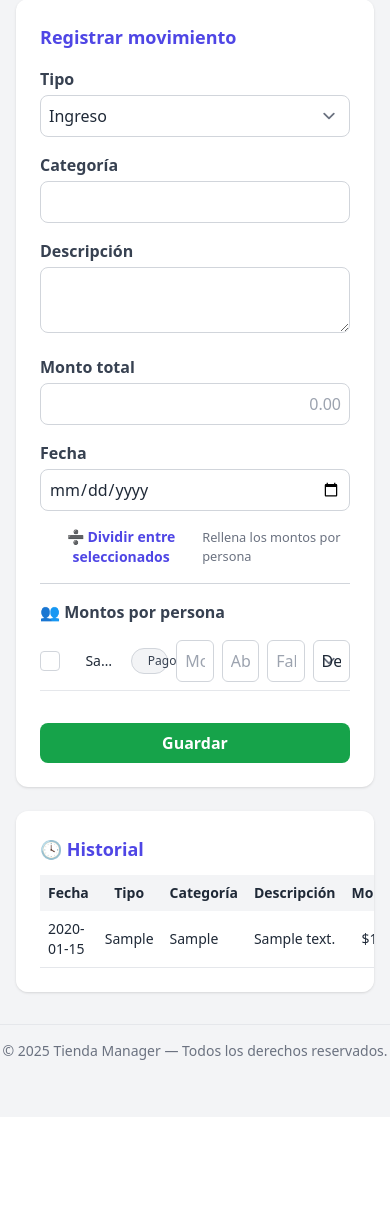
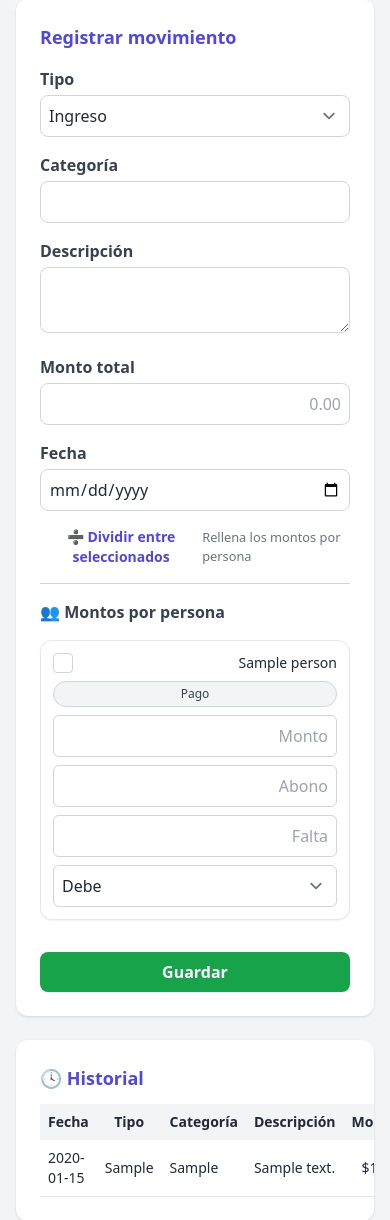
Before and after one commit to StevenUCh/StoreManager, a Flask app: page /movimientos in a window 390 px wide. Shown: the part 146-1366 px from the top of the page. Before the commit the page ends 1206 px from the top, so only its background shows below. Run offline with Flask 3, Linux system fonts and the light colour scheme; a user stored in the database is signed in; tables that the repository leaves empty hold one stand-in row (values such as "Sample post"); some libraries are stand-ins or nearby versions.

Commit message:
Adjust person form to responsive

```diff
--- a/templates/movimientos.html
+++ b/templates/movimientos.html
@@ -54,50 +54,54 @@
         {% if persons %}
           <div class="grid grid-cols-1 gap-4">
             {% for p in persons %}
-            <div class="grid grid-cols-7 gap-2 items-center border-b border-gray-200 dark:border-gray-700 pb-2"
+            <div class="grid grid-cols-1 sm:grid-cols-7 gap-2 items-center border border-gray-200 dark:border-gray-700 rounded-xl p-3 bg-white dark:bg-gray-900 shadow-sm transition-all hover:shadow-md"
                 data-person-id="{{ p.id }}">
 
-              <!-- Checkbox para dividir entre seleccionados (mantén sr-only si quieres ocultarlo) -->
+              <!-- Checkbox para dividir -->
+              <div class="flex items-center justify-between sm:justify-start">
                 <label class="inline-flex items-center cursor-pointer">
                   <input type="checkbox" class="person-checkbox sr-only" data-person-id="{{ p.id }}">
-                <span class="w-5 h-5 inline-block mr-2 rounded border border-gray-300 dark:border-gray-700 bg-white dark:bg-gray-900
-                            flex-shrink-0 justify-center items-center text-white relative">
+                  <span class="w-5 h-5 inline-flex mr-2 rounded border border-gray-300 dark:border-gray-700 bg-white dark:bg-gray-900
+                              justify-center items-center text-white relative">
                     <svg class="hidden w-4 h-4 pointer-events-none" viewBox="0 0 24 24" fill="none" stroke="currentColor" stroke-width="3" stroke-linecap="round" stroke-linejoin="round">
                       <polyline points="20 6 9 17 4 12"></polyline>
                     </svg>
                   </span>
                 </label>
+                <span class="text-sm font-medium text-gray-800 dark:text-gray-200 truncate sm:hidden">{{ p.name }}</span>
+              </div>
 
-              <!-- Nombre de la persona -->
-              <span class="text-sm font-medium text-gray-800 dark:text-gray-200 truncate">{{ p.name }}</span>
+              <!-- Nombre (visible solo en escritorio para ahorrar espacio en móvil) -->
+              <span class="hidden sm:block text-sm font-medium text-gray-800 dark:text-gray-200 truncate">{{ p.name }}</span>
 
-              <!-- Badge Pago (visual). data-person-id para identificar -->
+              <!-- Badge Pago -->
               <span class="pago-badge px-4 py-1 text-xs rounded-full border border-gray-300 dark:border-gray-700
-                          bg-gray-100 dark:bg-gray-800 text-gray-700 dark:text-gray-200 cursor-pointer select-none transition-colors"
+                          bg-gray-100 dark:bg-gray-800 text-gray-700 dark:text-gray-200 cursor-pointer select-none
+                          transition-colors w-full sm:w-auto text-center"
                     data-person-id="{{ p.id }}">
                 Pago
               </span>
 
-              <!-- Hidden input para enviar estado del badge en el formulario (0/1) -->
+              <!-- Hidden input para enviar estado del badge -->
               <input type="hidden" name="pago_{{ p.id }}" value="0" class="pago-hidden" data-person-id="{{ p.id }}">
 
               <!-- Monto -->
               <input type="text" name="monto_{{ p.id }}" placeholder="Monto"
-                    class="rounded-md border-gray-300 dark:border-gray-700 dark:bg-gray-900 dark:text-white text-right p-2"
+                    class="rounded-md border-gray-300 dark:border-gray-700 dark:bg-gray-900 dark:text-white text-right p-2 w-full sm:w-auto"
                     oninput="formatCurrency(this); calcularFalta({{ p.id }})">
 
               <!-- Abonado -->
               <input type="text" name="abonado_{{ p.id }}" placeholder="Abono"
-                    class="rounded-md border-gray-300 dark:border-gray-700 dark:bg-gray-900 dark:text-white text-right p-2"
+                    class="rounded-md border-gray-300 dark:border-gray-700 dark:bg-gray-900 dark:text-white text-right p-2 w-full sm:w-auto"
                     oninput="formatCurrency(this); calcularFalta({{ p.id }})">
 
               <!-- Falta -->
               <input type="text" id="falta_{{ p.id }}" readonly placeholder="Falta"
-                    class="rounded-md border-gray-300 dark:border-gray-700 dark:bg-gray-800 dark:text-gray-200 text-right p-2 cursor-not-allowed">
+                    class="rounded-md border-gray-300 dark:border-gray-700 dark:bg-gray-800 dark:text-gray-200 text-right p-2 cursor-not-allowed w-full sm:w-auto">
 
               <!-- Selector Debe/Pagado -->
               <select name="estado_{{ p.id }}"
-                      class="estado-persona rounded-md border-gray-300 dark:border-gray-700 dark:bg-gray-900 dark:text-white p-2"
+                      class="estado-persona rounded-md border-gray-300 dark:border-gray-700 dark:bg-gray-900 dark:text-white p-2 w-full sm:w-auto"
                       onchange="marcarPagadoVisual({{ p.id }})">
                 <option value="Debe">Debe</option>
                 <option value="Pagado">Pagado</option>
```
Lines whose indentation alone changed are shown as unchanged.
